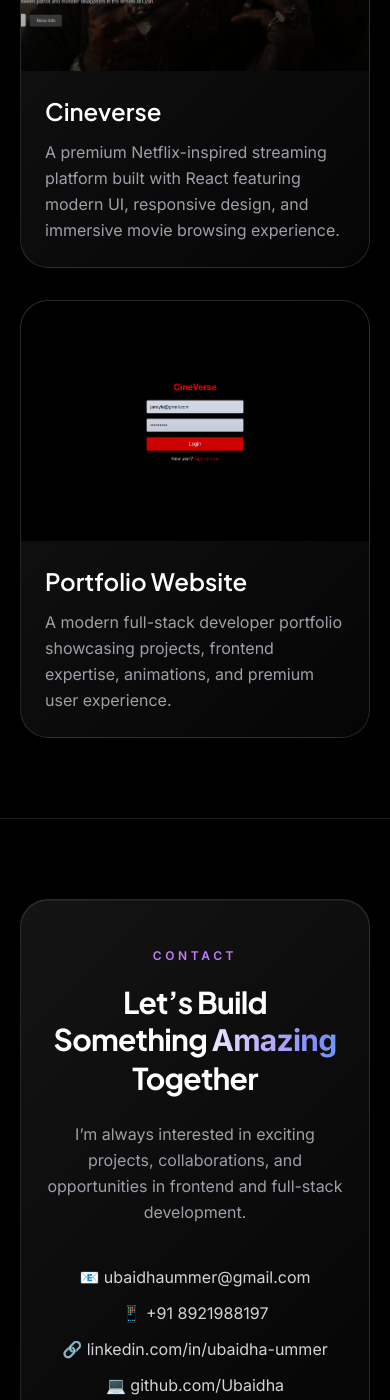
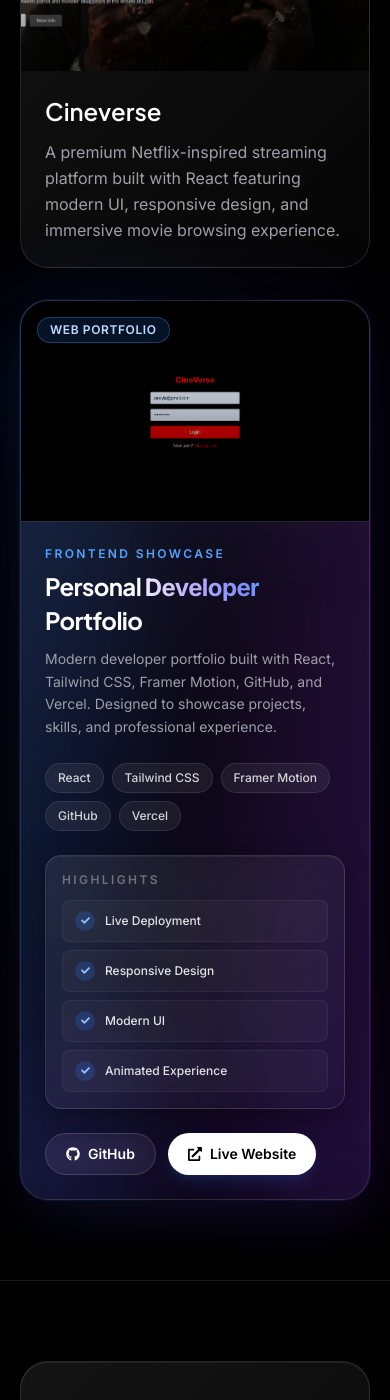
Before and after one commit to Ubaidha/portfolio, a React app: page / in a window 390 px wide. Shown: the part 5122-6522 px from the top of the page. Built offline with nearby package versions, Linux system fonts and the light colour scheme; the HTML template or start-up script is replaced by a standard one.

Commit message:
Add Personal Portfolio showcase to App component, featuring project highlights, technology stack, and links to GitHub and live website. Enhanced UI with animations and responsive design elements.

```diff
--- a/src/App.jsx
+++ b/src/App.jsx
@@ -20,6 +20,7 @@
   FaChevronLeft,
   FaChevronRight,
   FaCheck,
+  FaExternalLinkAlt,
 } from "react-icons/fa"
 
 import cineverseHome from "./assets/home-hero.png"
@@ -52,6 +53,24 @@
   "Instant Alerts",
   "Cloud Synchronization",
 ]
+
+const PORTFOLIO_TECH = [
+  "React",
+  "Tailwind CSS",
+  "Framer Motion",
+  "GitHub",
+  "Vercel",
+]
+
+const PORTFOLIO_METRICS = [
+  "Live Deployment",
+  "Responsive Design",
+  "Modern UI",
+  "Animated Experience",
+]
+
+const PORTFOLIO_GITHUB = "https://github.com/Ubaidha/portfolio"
+const PORTFOLIO_LIVE = "https://ubaidha-portfolio.vercel.app"
 
 const SAFEWATCH_SLIDES = [
   { src: safewatchDashboard, alt: "SafeWatch AI dashboard", label: "Dashboard" },
@@ -341,6 +360,136 @@
         </p>
       </div>
     </motion.div>
+  )
+}
+
+function PersonalPortfolioShowcase({ reduced }) {
+  return (
+    <div className="relative h-full w-full">
+      <div
+        className="pointer-events-none absolute -inset-3 rounded-[2rem] bg-gradient-to-br from-blue-600/20 via-violet-900/10 to-purple-600/15 opacity-80 blur-2xl sm:-inset-4 sm:rounded-[2.25rem]"
+        aria-hidden
+      />
+      <div
+        className="pointer-events-none absolute -inset-px rounded-[1.85rem] bg-gradient-to-r from-blue-500/15 via-transparent to-purple-500/15 sm:rounded-[2.05rem]"
+        aria-hidden
+      />
+
+      <motion.article
+        initial={{ opacity: 0, y: 48 }}
+        whileInView={{ opacity: 1, y: 0 }}
+        viewport={viewport}
+        transition={{ duration: 0.65, ease: [0.22, 1, 0.36, 1] }}
+        whileHover={reduced ? {} : { y: -6 }}
+        className="group relative flex h-full flex-col overflow-hidden rounded-[1.75rem] border border-white/10 bg-black/40 shadow-2xl shadow-blue-950/30 backdrop-blur-2xl sm:rounded-[2rem]"
+        style={{
+          background:
+            "linear-gradient(135deg, rgba(255,255,255,0.07) 0%, rgba(255,255,255,0.02) 45%, rgba(30,58,138,0.08) 100%)",
+        }}
+      >
+        <div
+          className="pointer-events-none absolute -right-20 -top-20 h-56 w-56 rounded-full bg-blue-500/15 blur-[90px] transition-opacity duration-700 group-hover:opacity-100"
+          aria-hidden
+        />
+        <div
+          className="pointer-events-none absolute -bottom-16 -left-16 h-48 w-48 rounded-full bg-purple-500/10 blur-[80px] transition-opacity duration-700 group-hover:opacity-100"
+          aria-hidden
+        />
+
+        <div className="relative overflow-hidden border-b border-white/10 bg-black/30">
+          <motion.img
+            src={cineverseLogin}
+            alt="Personal Developer Portfolio preview"
+            className="h-[220px] w-full object-cover object-top sm:h-[260px] md:h-[280px]"
+            whileHover={reduced ? {} : { scale: 1.04 }}
+            transition={{ duration: 0.65, ease: [0.22, 1, 0.36, 1] }}
+          />
+          <div className="pointer-events-none absolute inset-0 bg-gradient-to-t from-black via-black/30 to-transparent opacity-80" />
+          <div className="pointer-events-none absolute inset-0 bg-gradient-to-br from-blue-500/0 to-purple-500/0 opacity-0 transition duration-500 group-hover:from-blue-500/15 group-hover:to-purple-500/10 group-hover:opacity-100" />
+          <span className="absolute left-4 top-4 rounded-full border border-blue-400/30 bg-blue-500/15 px-3 py-1 text-xs font-semibold uppercase tracking-wider text-blue-200 backdrop-blur-md sm:left-5 sm:top-5">
+            Web Portfolio
+          </span>
+        </div>
+
+        <div className="relative flex flex-1 flex-col gap-6 p-6 sm:p-7">
+          <div>
+            <p className="mb-2 text-xs font-semibold uppercase tracking-[0.2em] text-blue-400">
+              Frontend Showcase
+            </p>
+            <h3 className="font-display mb-3 text-2xl font-bold tracking-tight text-white sm:text-3xl">
+              Personal{" "}
+              <span className="animate-gradient-text bg-clip-text">Developer</span>{" "}
+              Portfolio
+            </h3>
+            <p className="text-sm leading-relaxed text-zinc-400 sm:text-base">
+              Modern developer portfolio built with React, Tailwind CSS, Framer
+              Motion, GitHub, and Vercel. Designed to showcase projects, skills,
+              and professional experience.
+            </p>
+          </div>
+
+          <div className="flex flex-wrap gap-2">
+            {PORTFOLIO_TECH.map((tech) => (
+              <motion.span
+                key={tech}
+                whileHover={reduced ? {} : { y: -2, scale: 1.02 }}
+                className="rounded-full border border-white/10 bg-white/[0.06] px-3 py-1.5 text-xs font-medium text-zinc-300 backdrop-blur-md transition-colors duration-300 hover:border-blue-400/35 hover:text-white"
+              >
+                {tech}
+              </motion.span>
+            ))}
+          </div>
+
+          <div className="glass-panel rounded-2xl p-4 sm:p-5">
+            <p className="mb-3 text-xs font-semibold uppercase tracking-[0.2em] text-zinc-500">
+              Highlights
+            </p>
+            <ul className="grid gap-2 sm:grid-cols-2">
+              {PORTFOLIO_METRICS.map((metric, i) => (
+                <motion.li
+                  key={metric}
+                  initial={{ opacity: 0, x: 8 }}
+                  whileInView={{ opacity: 1, x: 0 }}
+                  viewport={viewport}
+                  transition={{ duration: 0.35, delay: i * 0.06 }}
+                  className="flex items-center gap-2.5 rounded-lg border border-white/5 bg-white/[0.03] px-3 py-2.5 text-xs font-medium text-zinc-200 sm:text-sm"
+                >
+                  <span className="flex h-5 w-5 shrink-0 items-center justify-center rounded-full bg-blue-500/20 text-blue-300">
+                    <FaCheck className="text-[9px]" />
+                  </span>
+                  {metric}
+                </motion.li>
+              ))}
+            </ul>
+          </div>
+
+          <div className="mt-auto flex flex-wrap gap-3">
+            <motion.a
+              href={PORTFOLIO_GITHUB}
+              target="_blank"
+              rel="noreferrer"
+              whileHover={reduced ? {} : { scale: 1.03, y: -2 }}
+              whileTap={{ scale: 0.98 }}
+              className="inline-flex items-center gap-2 rounded-full border border-white/15 bg-white/[0.06] px-5 py-2.5 text-sm font-semibold text-white backdrop-blur-md transition hover:border-blue-400/40 hover:bg-blue-500/15"
+            >
+              <FaGithub />
+              GitHub
+            </motion.a>
+            <motion.a
+              href={PORTFOLIO_LIVE}
+              target="_blank"
+              rel="noreferrer"
+              whileHover={reduced ? {} : { scale: 1.03, y: -2 }}
+              whileTap={{ scale: 0.98 }}
+              className="inline-flex items-center gap-2 rounded-full bg-white px-5 py-2.5 text-sm font-semibold text-black shadow-lg shadow-blue-500/15 transition hover:shadow-xl hover:shadow-blue-500/25"
+            >
+              <FaExternalLinkAlt className="text-sm" />
+              Live Website
+            </motion.a>
+          </div>
+        </div>
+      </motion.article>
+    </div>
   )
 }
 
@@ -993,37 +1142,18 @@
               <SafeWatchShowcase reduced={reduced} />
 
               <div className="grid gap-8 md:grid-cols-2 md:gap-10">
-                {[
-                  {
-                    img: cineverseHome,
-                    alt: "Cineverse",
-                    title: "Cineverse",
-                    desc: "A premium Netflix-inspired streaming platform built with React featuring modern UI, responsive design, and immersive movie browsing experience.",
-                    accent:
-                      "group-hover:border-purple-500/50 group-hover:shadow-purple-500/15",
-                  },
-                  {
-                    img: cineverseLogin,
-                    alt: "Portfolio",
-                    title: "Portfolio Website",
-                    desc: "A modern full-stack developer portfolio showcasing projects, frontend expertise, animations, and premium user experience.",
-                    accent:
-                      "group-hover:border-blue-500/50 group-hover:shadow-blue-500/15",
-                  },
-                ].map((project, pi) => (
                 <motion.article
-                    key={project.title}
                   initial={{ opacity: 0, y: 48 }}
                   whileInView={{ opacity: 1, y: 0 }}
                   viewport={viewport}
-                    transition={{ duration: 0.6, delay: 0.08 + pi * 0.12 }}
+                  transition={{ duration: 0.6, delay: 0.08 }}
                   whileHover={reduced ? {} : { y: -10 }}
-                    className={`group glass-panel relative overflow-hidden rounded-[1.75rem] transition duration-500 sm:rounded-[2rem] ${project.accent} hover:shadow-2xl`}
+                  className="group glass-panel relative overflow-hidden rounded-[1.75rem] transition duration-500 hover:border-purple-500/50 hover:shadow-2xl hover:shadow-purple-500/15 sm:rounded-[2rem]"
                 >
                   <div className="relative overflow-hidden">
                     <motion.img
-                        src={project.img}
-                        alt={project.alt}
+                      src={cineverseHome}
+                      alt="Cineverse"
                       className="h-[240px] w-full object-cover sm:h-[280px] md:h-[320px]"
                       whileHover={reduced ? {} : { scale: 1.06 }}
                       transition={{ duration: 0.65, ease: [0.22, 1, 0.36, 1] }}
@@ -1036,12 +1166,17 @@
                   </div>
                   <div className="relative p-6 sm:p-8">
                     <h3 className="font-display mb-3 text-2xl font-semibold text-white transition duration-300 group-hover:bg-gradient-to-r group-hover:from-white group-hover:via-purple-200 group-hover:to-sky-300 group-hover:bg-clip-text group-hover:text-transparent sm:text-3xl">
-                        {project.title}
+                      Cineverse
                     </h3>
-                      <p className="leading-relaxed text-zinc-400">{project.desc}</p>
+                    <p className="leading-relaxed text-zinc-400">
+                      A premium Netflix-inspired streaming platform built with
+                      React featuring modern UI, responsive design, and immersive
+                      movie browsing experience.
+                    </p>
                   </div>
                 </motion.article>
-                ))}
+
+                <PersonalPortfolioShowcase reduced={reduced} />
               </div>
             </div>
           </div>
```
Lines whose indentation alone changed are shown as unchanged.
